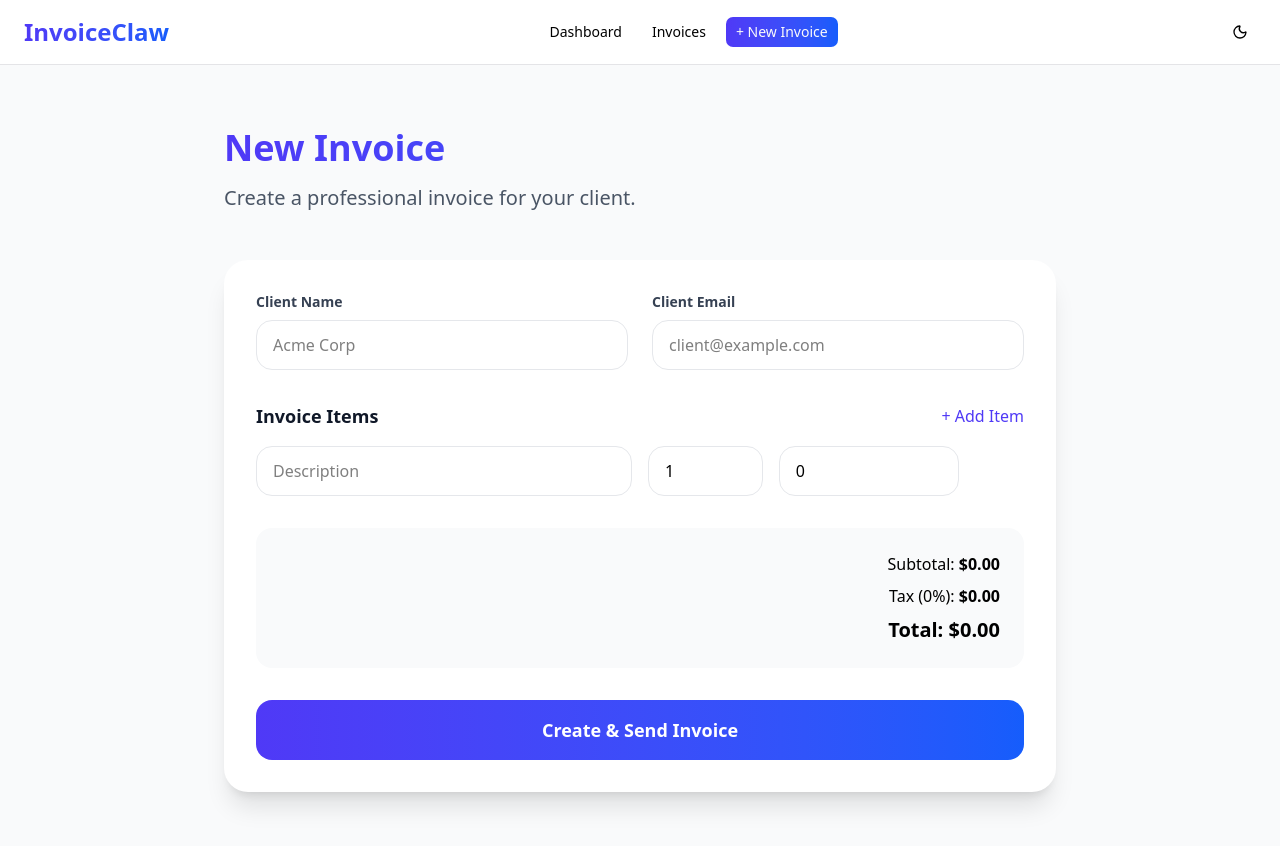
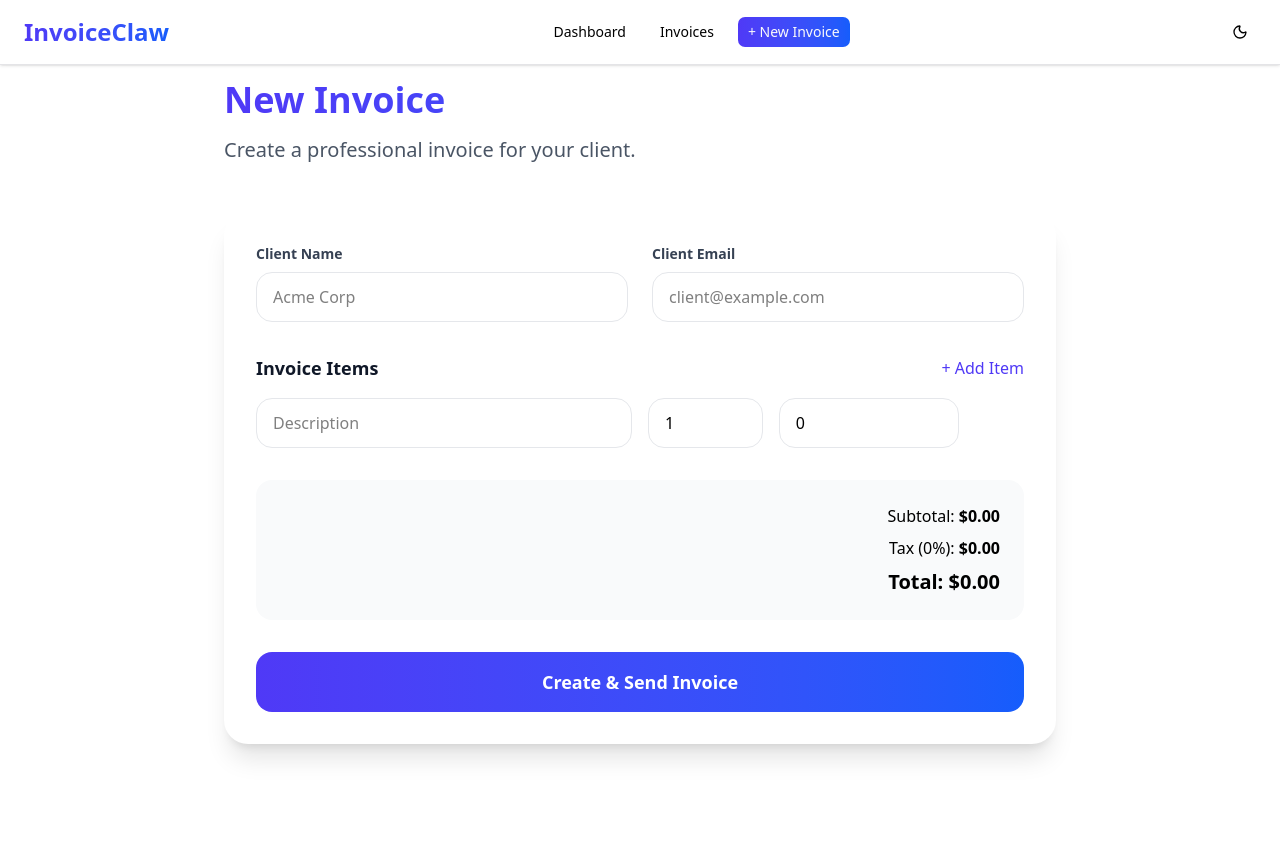
Before and after one commit to RevenueClaw/InvoiceClaw, a React (Vite) app in the folder frontend/: page /create in a window 1280 px wide. Shown: the top 846 px of the page. After the commit the page ends 824 px from the top, so only its background shows below. Built offline with nearby package versions, Linux system fonts and the light colour scheme.

Commit message:
Working minimal: Add functional Dark Mode restore button

```diff
--- a/frontend/src/App.tsx
+++ b/frontend/src/App.tsx
@@ -10,9 +10,9 @@ function App() {
   return (
     <Router>
       <ThemeProvider attribute="class" defaultTheme="system" enableSystem>
-        <div className="min-h-screen bg-gray-50">
+        <div className="min-h-screen bg-background">
           <Navbar />
-          <main className="pt-20 p-8">
+          <main className="pt-20 p-6 md:p-8">
             <Routes>
               <Route path="/" element={<Dashboard />} />
               <Route path="/invoices" element={<Invoices />} />
--- a/frontend/src/components/Navbar.tsx
+++ b/frontend/src/components/Navbar.tsx
@@ -9,7 +9,7 @@ const Navbar: React.FC = () => {
   const { theme, setTheme } = useTheme();
 
   return (
-    <nav className="fixed top-0 left-0 right-0 z-50 bg-background/95 backdrop-blur-md border-b border-border">
+    <nav className="fixed top-0 left-0 right-0 z-50 bg-background/95 backdrop-blur-md border-b border-border shadow-sm">
       <div className="max-w-7xl mx-auto px-6">
         <div className="flex justify-between items-center h-16">
           {/* Logo */}
@@ -20,25 +20,21 @@ const Navbar: React.FC = () => {
           </Link>
 
           {/* Navigation Buttons */}
-          <div className="hidden md:flex items-center gap-2">
+          <div className="hidden md:flex items-center gap-3">
             <Link to="/">
               <Button
                 variant={location.pathname === '/' ? "default" : "ghost"}
-                className="font-medium"
               >
                 Dashboard
               </Button>
             </Link>
-
             <Link to="/invoices">
               <Button
                 variant={location.pathname === '/invoices' ? "default" : "ghost"}
-                className="font-medium"
               >
                 Invoices
               </Button>
             </Link>
-
             <Link to="/create">
               <Button className="bg-gradient-to-r from-indigo-600 to-blue-600 hover:from-indigo-700 hover:to-blue-700">
                 + New Invoice
@@ -46,14 +42,17 @@ const Navbar: React.FC = () => {
             </Link>
           </div>
 
-          {/* Right Side: Theme Toggle */}
+          {/* Theme Toggle */}
           <Button
             variant="ghost"
             size="icon"
             onClick={() => setTheme(theme === 'dark' ? 'light' : 'dark')}
-            className="ml-4"
           >
-            {theme === 'dark' ? <Sun className="h-5 w-5" /> : <Moon className="h-5 w-5" />}
+            {theme === 'dark' ? (
+              <Sun className="h-5 w-5" />
+            ) : (
+              <Moon className="h-5 w-5" />
+            )}
           </Button>
         </div>
       </div>
```
Also changed, not shown: 5 other files (tests, documents, lock files or other folders).
